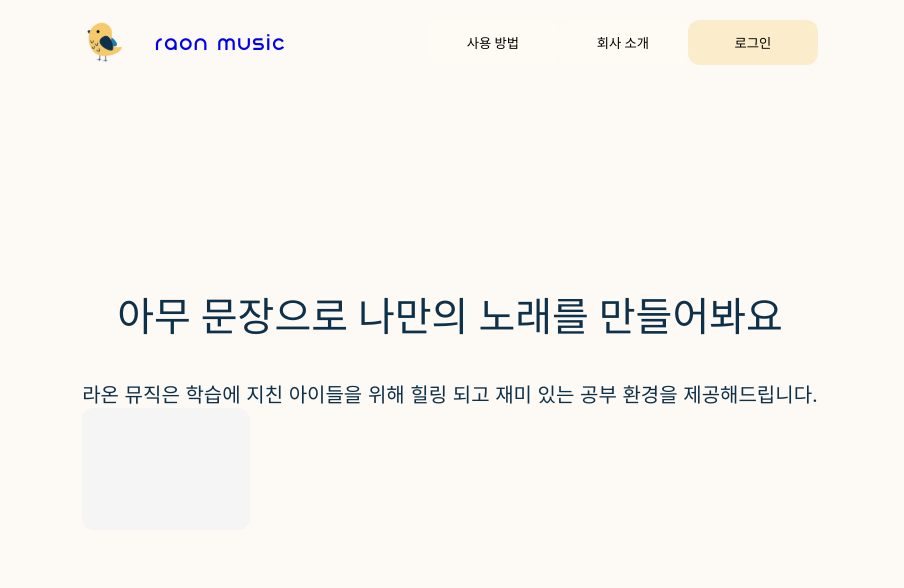
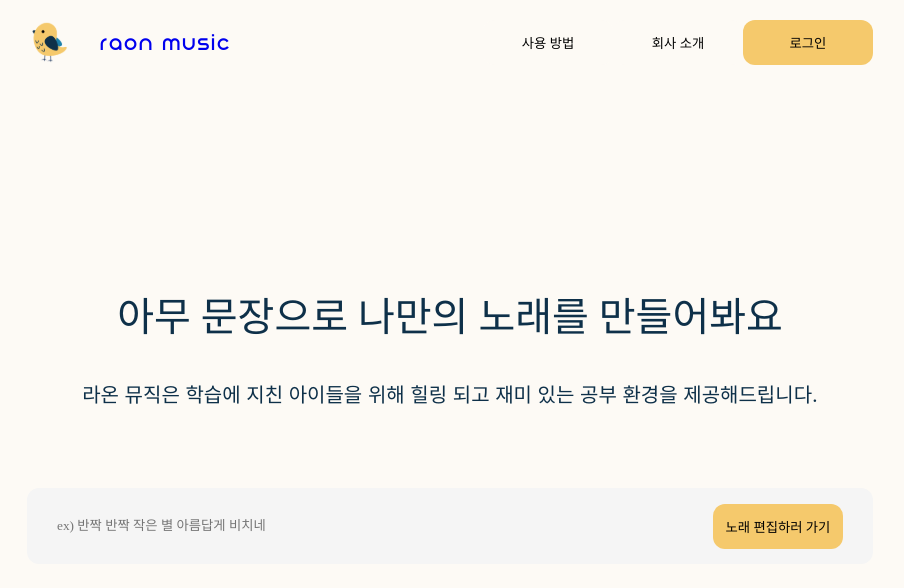
Before and after one commit to glow153/raonmusic, a React (Create React App) app in the folder frontend/: page / in a window 1280 px wide. Shown: the top 588 px of the page, without its empty margins (190-1094 px from the left). Built offline with nearby package versions, Linux system fonts and the light colour scheme; a web font is replaced by a local one.

Commit message:
set style

```diff
--- a/frontend/src/components/atoms/Input.tsx
+++ b/frontend/src/components/atoms/Input.tsx
@@ -3,28 +3,46 @@ import styled from 'styled-components';
 import { Colors } from '../../constants/color';
 import { isNumber } from '../../util';
 
-const InputContainer = styled.input<Prop>`
+interface ContainerProp {
+  width?: number;
+  height?: number;
+  padding?: number;
+  marginTop?: number;
+  value?: string | number;
+}
+
+const InputContainer = styled.input<ContainerProp>`
   background-color: ${Colors.inputBackground};
   font-family: NanumGothic;
-  width: ${p => isNumber(p.width) ? p.width : '100%'};
-  height: ${p => p.height ?? 120}px;
+  width: ${p => isNumber(p.width) ? p.width + 'px' : '100%'};
+  height: ${p => p.height}px;
+  padding: ${p => p.padding ?? 12}px;
+  margin-top: ${p => p.marginTop}px;
   border-radius: 12px;
   border-width: 0px;
-  cursor: pointer;
+  transition: border-color .15s ease-in-out,box-shadow .15s ease-in-out;
+  &:focus {
+    border-color: #86b7fe;
+    outline: 0;
+    box-shadow: 0 0 0 0.25rem #0d6efd40;
+  }
 `;
 
 interface Prop {
   width?: number;
   height?: number;
-  hint?: string;
+  padding?: number;
+  marginTop?: number;
+  placeholder?: string;
   value?: string | number;
 }
 
 const Input = ({
+  placeholder,
   ...props
 }: Prop) => {
   return (
-    <InputContainer {...props} type='text' />
+    <InputContainer type='text' placeholder={placeholder} {...props} />
   );
 };
 
--- /dev/null
+++ b/frontend/src/components/molecules/ButtonInput.tsx
@@ -0,0 +1,47 @@
+import React from 'react';
+import styled from 'styled-components';
+import { Button, Input } from '../atoms';
+
+interface ContainerProp {
+  width?: number;
+  height?: number;
+  marginTop?: number;
+}
+
+const ButtonInputContainer = styled.div<ContainerProp>`
+  width: ${p => p.width}px;
+  height: ${p => p.height}px;
+  margin-top: ${({marginTop}) => marginTop}px;
+  display: flex;
+  align-items: center;
+  position: relative;
+`;
+
+interface Prop {
+  width?: number;
+  height?: number;
+  padding?: number;
+  marginTop?: number;
+  placeholder?: string;
+  buttonLabel?: string;
+  value?: string | number;
+}
+
+const ButtonInput = ({
+  width,
+  height,
+  padding,
+  marginTop,
+  placeholder,
+  buttonLabel,
+  ...props
+}: Prop) => {
+  return (
+    <ButtonInputContainer width={width} height={height} marginTop={marginTop}>
+      <Input padding={padding} placeholder={placeholder} />
+      <Button primary style={{position: 'absolute', right: padding}}>{buttonLabel}</Button>
+    </ButtonInputContainer>
+  );
+};
+
+export default ButtonInput;
--- /dev/null
+++ b/frontend/src/components/molecules/index.ts
@@ -0,0 +1 @@
+export { default as ButtonInput } from './ButtonInput';
--- a/frontend/src/constants/color.ts
+++ b/frontend/src/constants/color.ts
@@ -1,8 +1,8 @@
 export const Colors = {
-  primary: '#f5c96c4d',
-  primaryHover: '#ebbe604d',
-  secondary: '#fdfaf54d',
-  secondaryHover: '#ede9e14d',
+  primary: '#f5c96c',
+  primaryHover: '#f5c96c4d',
+  secondary: '#fdfaf5',
+  secondaryHover: '#ede9e1',
 
   background: '#fdfaf5',
 
--- a/frontend/src/pages/Home.tsx
+++ b/frontend/src/pages/Home.tsx
@@ -1,6 +1,6 @@
 import React from 'react';
 import styled from 'styled-components';
-import { Input } from '../components/atoms';
+import { ButtonInput } from '../components/molecules';
 import { NormalPage } from '../components/templates';
 
 interface TitleProp {
@@ -22,12 +22,26 @@ const SubTitle = styled.div<TitleProp>`
   text-align: center;
 `;
 
+const ButtonInputContainer = styled.div<TitleProp>`
+  margin-top: ${({marginTop}) => marginTop}px;
+  display: flex;
+  align-items: center;
+  position: relative;
+`;
+
+
 const Home = () => {
   return (
     <NormalPage>
       <Title marginTop={200}>아무 문장으로 나만의 노래를 만들어봐요</Title>
       <SubTitle marginTop={36}>라온 뮤직은 학습에 지친 아이들을 위해 힐링 되고 재미 있는 공부 환경을 제공해드립니다.</SubTitle>
-      <Input width={1000} hint='ex) 반짝 반짝 작은 별 아름답게 비치네' />
+      <ButtonInput
+        width={846}
+        padding={30}
+        marginTop={80}
+        placeholder='ex) 반짝 반짝 작은 별 아름답게 비치네'
+        buttonLabel='노래 편집하러 가기'
+      />
     </NormalPage>
   );
 };
```
